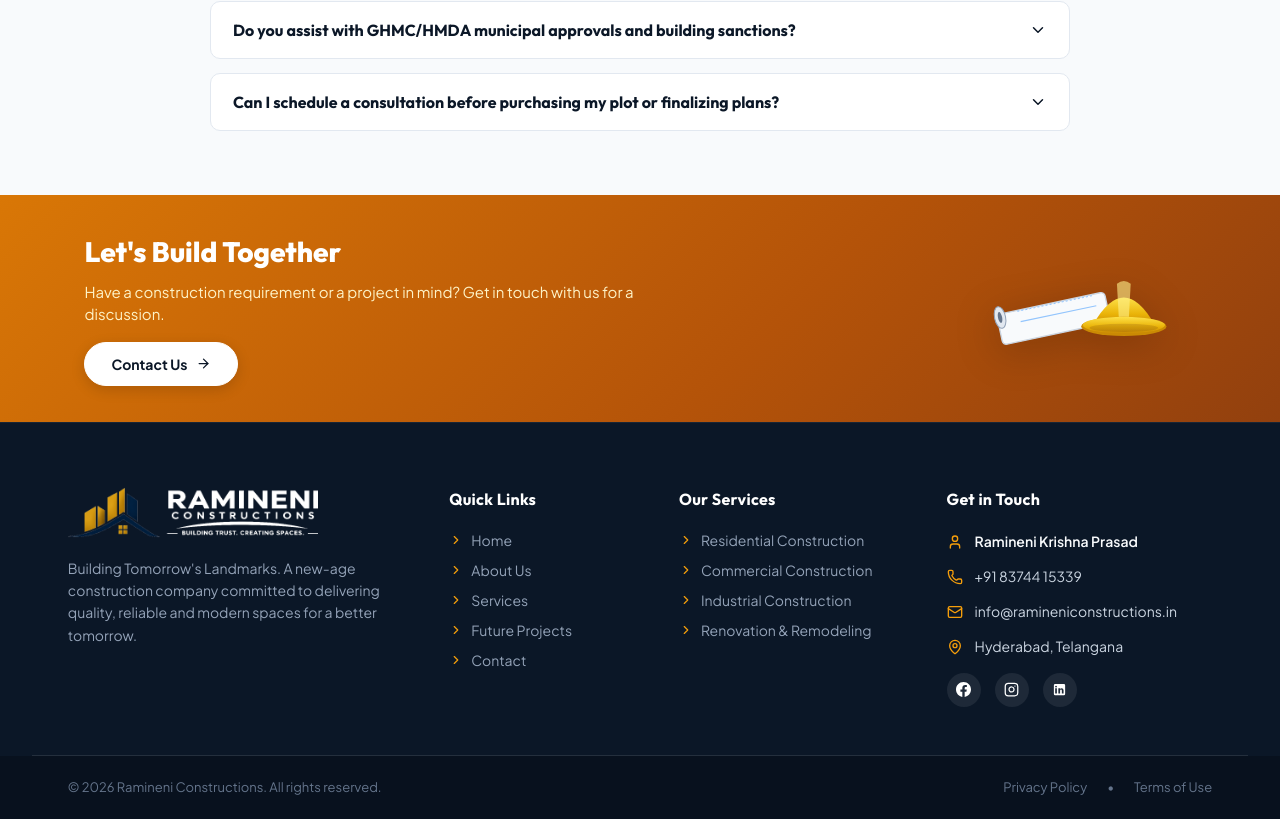
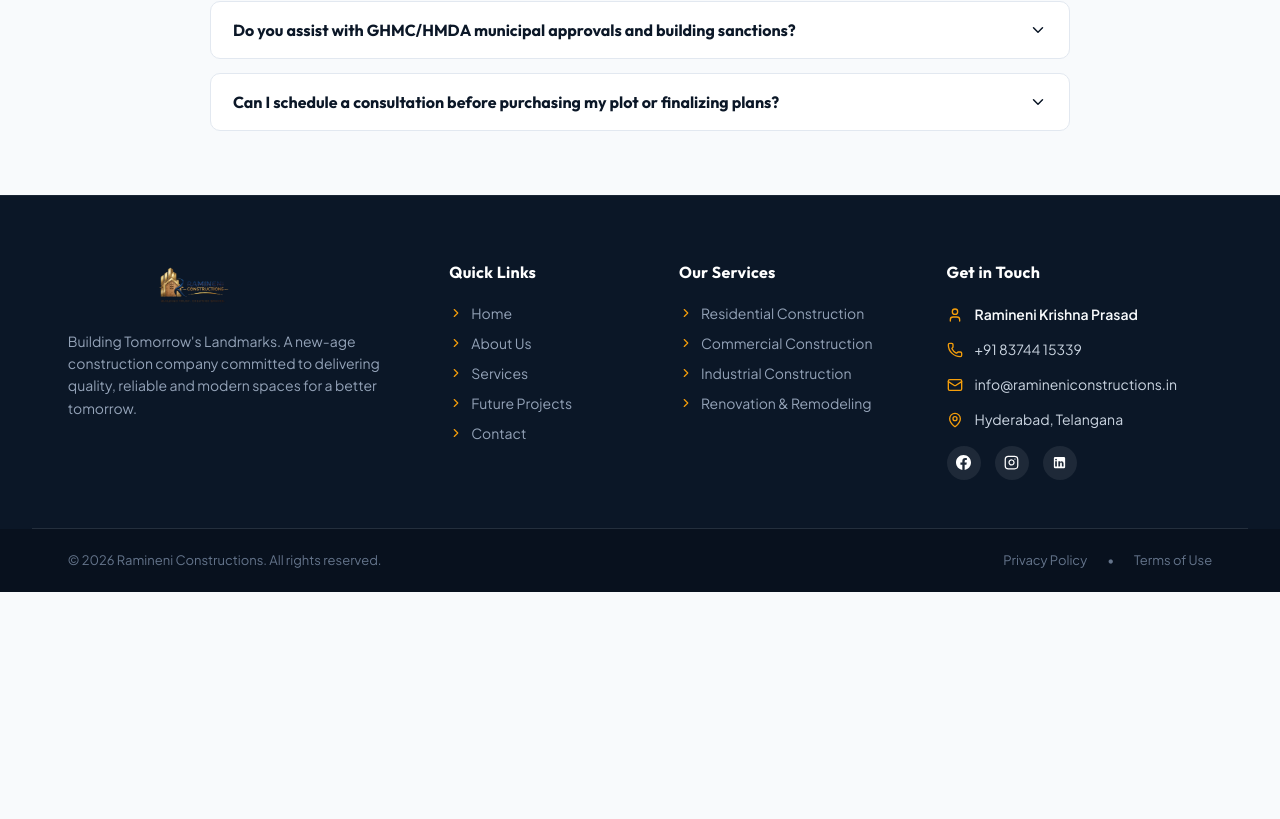
Before and after one commit to Rahul10159683/construction-app, a React (Create React App) app: page /contact in a window 1280 px wide. Shown: the part 1881-2700 px from the top of the page. After the commit the page ends 2473 px from the top, so only its background shows below. Built offline with nearby package versions, Linux system fonts and the light colour scheme.

Commit message:
Optimize team image framing, card height and object-position to prevent cropping

```diff
--- a/src/components/home/CtaBanner.jsx
+++ b/src/components/home/CtaBanner.jsx
@@ -1,59 +1,58 @@
 import React from 'react';
-import { ArrowRight } from 'lucide-react';
 
 const CtaBanner = ({ onNavigateContact }) => {
-  return (
-    <section className="cta-banner-section">
-      <div className="container cta-banner-inner">
-        <div className="cta-banner-text">
-          <h3>Let's Build Together</h3>
-          <p>Have a construction requirement or a project in mind? Get in touch with us for a discussion.</p>
-          <div style={{ marginTop: '16px' }}>
-            <button
-              className="btn btn-cta-white"
-              onClick={onNavigateContact}
-            >
-              <span>Contact Us</span>
-              <ArrowRight size={15} />
-            </button>
-          </div>
-        </div>
+  return (<></>
+    // <section className="cta-banner-section">
+    //   <div className="container cta-banner-inner">
+    //     <div className="cta-banner-text">
+    //       <h3>Let's Build Together</h3>
+    //       <p>Have a construction requirement or a project in mind? Get in touch with us for a discussion.</p>
+    //       <div style={{ marginTop: '16px' }}>
+    //         <button
+    //           className="btn btn-cta-white"
+    //           onClick={onNavigateContact}
+    //         >
+    //           <span>Contact Us</span>
+    //           <ArrowRight size={15} />
+    //         </button>
+    //       </div>
+    //     </div>
 
-        {/* Blueprint & Safety Helmet Graphic Representation */}
-        <div className="cta-banner-visual">
-          <svg viewBox="0 0 320 180" fill="none" xmlns="http://www.w3.org/2000/svg" className="blueprint-helmet-svg">
-            {/* Rolled Blueprint */}
-            <g transform="translate(10, 30)">
-              <rect x="20" y="70" width="160" height="45" rx="6" fill="#f8fafc" stroke="#cbd5e1" strokeWidth="2" transform="rotate(-12 20 70)"/>
-              <ellipse cx="25" cy="74" rx="8" ry="16" fill="#e2e8f0" stroke="#94a3b8" strokeWidth="1.5" transform="rotate(-12 25 74)"/>
-              <ellipse cx="25" cy="74" rx="3" ry="8" fill="#64748b" transform="rotate(-12 25 74)"/>
-              <line x1="50" y1="65" x2="160" y2="42" stroke="#93c5fd" strokeWidth="1.5" strokeDasharray="3 3"/>
-              <line x1="55" y1="80" x2="165" y2="57" stroke="#93c5fd" strokeWidth="1.5"/>
-            </g>
+    //     {/* Blueprint & Safety Helmet Graphic Representation */}
+    //     <div className="cta-banner-visual">
+    //       <svg viewBox="0 0 320 180" fill="none" xmlns="http://www.w3.org/2000/svg" className="blueprint-helmet-svg">
+    //         {/* Rolled Blueprint */}
+    //         <g transform="translate(10, 30)">
+    //           <rect x="20" y="70" width="160" height="45" rx="6" fill="#f8fafc" stroke="#cbd5e1" strokeWidth="2" transform="rotate(-12 20 70)"/>
+    //           <ellipse cx="25" cy="74" rx="8" ry="16" fill="#e2e8f0" stroke="#94a3b8" strokeWidth="1.5" transform="rotate(-12 25 74)"/>
+    //           <ellipse cx="25" cy="74" rx="3" ry="8" fill="#64748b" transform="rotate(-12 25 74)"/>
+    //           <line x1="50" y1="65" x2="160" y2="42" stroke="#93c5fd" strokeWidth="1.5" strokeDasharray="3 3"/>
+    //           <line x1="55" y1="80" x2="165" y2="57" stroke="#93c5fd" strokeWidth="1.5"/>
+    //         </g>
 
-            {/* Yellow Safety Hard Hat */}
-            <g transform="translate(140, 25)">
-              <defs>
-                <linearGradient id="helmetGrad" x1="0%" y1="0%" x2="0%" y2="100%">
-                  <stop offset="0%" stop-color="#fde047"/>
-                  <stop offset="60%" stop-color="#eab308"/>
-                  <stop offset="100%" stop-color="#ca8a04"/>
-                </linearGradient>
-              </defs>
-              {/* Helmet Dome */}
-              <path d="M 30 90 Q 75 10 120 90 Z" fill="url(#helmetGrad)"/>
-              {/* Center Ridge */}
-              <path d="M 65 30 Q 75 22 85 30 L 82 85 L 68 85 Z" fill="#fef08a" opacity="0.6"/>
-              {/* Helmet Rim / Brim */}
-              <ellipse cx="75" cy="92" rx="62" ry="14" fill="#ca8a04"/>
-              <ellipse cx="75" cy="90" rx="60" ry="12" fill="url(#helmetGrad)"/>
-              {/* Under-rim Shadow */}
-              <ellipse cx="75" cy="94" rx="50" ry="6" fill="#713f12" opacity="0.2"/>
-            </g>
-          </svg>
-        </div>
-      </div>
-    </section>
+    //         {/* Yellow Safety Hard Hat */}
+    //         <g transform="translate(140, 25)">
+    //           <defs>
+    //             <linearGradient id="helmetGrad" x1="0%" y1="0%" x2="0%" y2="100%">
+    //               <stop offset="0%" stop-color="#fde047"/>
+    //               <stop offset="60%" stop-color="#eab308"/>
+    //               <stop offset="100%" stop-color="#ca8a04"/>
+    //             </linearGradient>
+    //           </defs>
+    //           {/* Helmet Dome */}
+    //           <path d="M 30 90 Q 75 10 120 90 Z" fill="url(#helmetGrad)"/>
+    //           {/* Center Ridge */}
+    //           <path d="M 65 30 Q 75 22 85 30 L 82 85 L 68 85 Z" fill="#fef08a" opacity="0.6"/>
+    //           {/* Helmet Rim / Brim */}
+    //           <ellipse cx="75" cy="92" rx="62" ry="14" fill="#ca8a04"/>
+    //           <ellipse cx="75" cy="90" rx="60" ry="12" fill="url(#helmetGrad)"/>
+    //           {/* Under-rim Shadow */}
+    //           <ellipse cx="75" cy="94" rx="50" ry="6" fill="#713f12" opacity="0.2"/>
+    //         </g>
+    //       </svg>
+    //     </div>
+    //   </div>
+    // </section>
   );
 };
 
--- a/src/components/layout/Footer.jsx
+++ b/src/components/layout/Footer.jsx
@@ -18,7 +18,7 @@ import { FacebookIcon, InstagramIcon, LinkedinIcon } from '../common/SocialIcons
           <div className="footer-brand">
             {!logoError ? (
               <img
-                  src={`${process.env.PUBLIC_URL || ''}/Ramineni_logo_horizontal_white.png`}
+                src={`${process.env.PUBLIC_URL || ''}/logo_taken.png`}
                 alt="Ramineni Constructions"
                 className="footer-logo-img"
                 onError={(e) => {
--- a/src/data/teamData.js
+++ b/src/data/teamData.js
@@ -1,24 +1,27 @@
 export const teamData = [
   {
     name: "Ramineni Krishna Prasad",
-    role: "Founder & Managing Director",
+    role: "Managing Partner & Authorized Signatory",
     experience: "Founder",
     bio: "Founded Ramineni Constructions with a clear vision: establishing a forward-thinking construction brand anchored in absolute transparency, modern civil engineering, and client-first commitment.",
-    image: "Managing_partner.jpeg"
+    image: "Managing_partner.jpeg",
+    objectPosition: "center 5%"
   },
   {
     name: "Samuel",
-    role: "Principal Architect & Design Lead",
-    experience: "Lead Architect",
+    role: "",
+    experience: "",
     bio: "Passionate about contemporary bioclimatic architecture, functional modern floorplans, and sustainable building envelopes that maximize natural light and thermal comfort.",
-    image: "SAM.jpeg"
+    image: "SAM.jpeg",
+    objectPosition: "center 12%"
   },
   {
     name: "Er. K. Rajeshwar Rao",
     role: "Chief Structural Consultant",
     experience: "Structural Engineering",
     bio: "Brings extensive academic and practical expertise in high-durability seismic-resilient RCC design, soil mechanics, and industrial steel framing compliance.",
-    image: "https://images.unsplash.com/photo-1519085360753-af0119f7cbe7?auto=format&fit=crop&w=600&q=80"
+    image: "https://images.unsplash.com/photo-1519085360753-af0119f7cbe7?auto=format&fit=crop&w=600&q=80",
+    objectPosition: "center 15%"
   }
 ];
 
--- a/src/styles/subpages.css
+++ b/src/styles/subpages.css
@@ -50,15 +50,22 @@
 }
 
 .team-img-wrap {
-  height: 240px;
+  height: 310px;
   overflow: hidden;
   background-color: #f1f5f9;
+  position: relative;
 }
 
 .team-img {
   width: 100%;
   height: 100%;
-  object-fit: contain;
+  object-fit: cover;
+  object-position: center 8%;
+  transition: transform 0.35s ease;
+}
+
+.team-card:hover .team-img {
+  transform: scale(1.02);
 }
 
 .team-info {
@@ -694,6 +701,10 @@ textarea.form-control {
     grid-template-columns: 1fr;
   }
 
+  .team-img-wrap {
+    height: 320px;
+  }
+
   .gallery-grid {
     grid-template-columns: 1fr;
   }
```
Also changed, not shown: src/pages/AboutPage.jsx (+100 -97 lines). Lines whose indentation alone changed are shown as unchanged.
